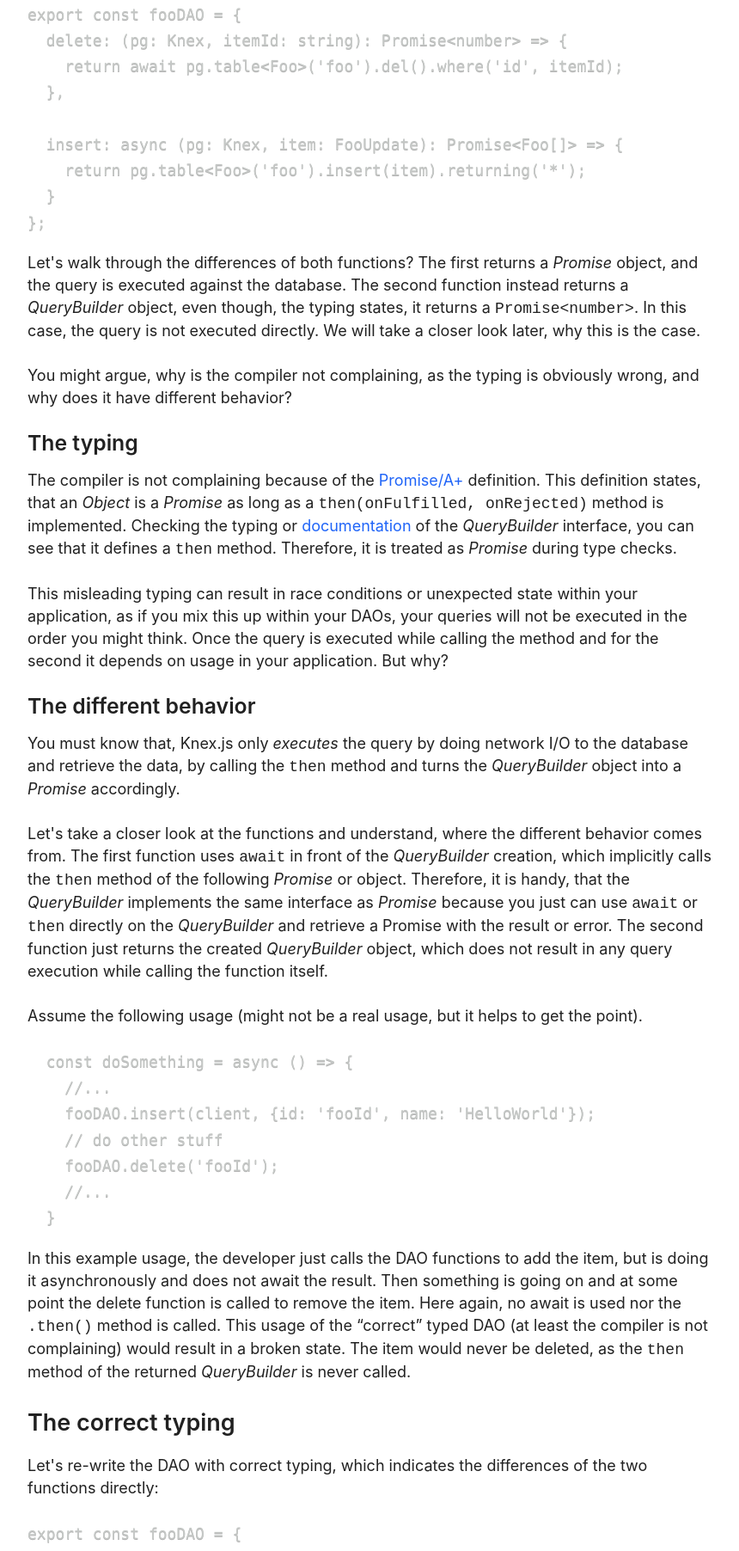
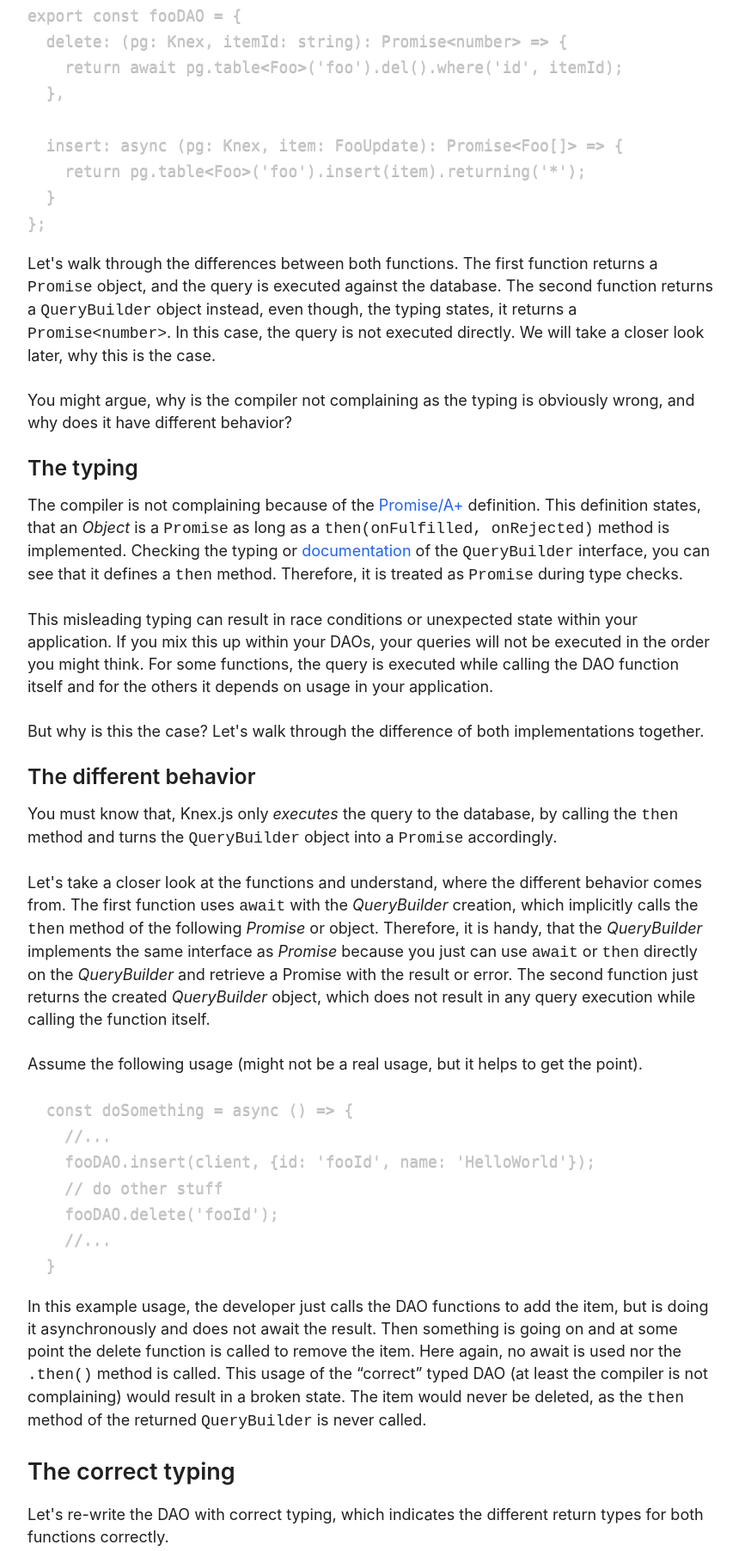
Before and after one commit to nikolasrist/nikos-blog, an Eleventy site: page src/posts/2022-07-27-knex-promise-resolution-decoded/index.md in a window 1280 px wide. Shown: the part 425-2229 px from the top of the page at 86% size, without its empty margins (208-1068 px from the left). Built offline with nearby package versions, Linux system fonts and the light colour scheme; Eleventy itself is replaced by a stand-in of ours; code samples lack their colours; files that its build step writes are made by us from their sources; what @sindresorhus/slugify would draw is missing.

Commit message:
Add additional improvements

````diff
--- a/src/posts/2022-07-27-knex-promise-resolution-decoded/index.md
+++ b/src/posts/2022-07-27-knex-promise-resolution-decoded/index.md
@@ -10,7 +10,7 @@ tags:
   - blog
 ---
 
-This blog posts tackle a small but important detail in the Knex.js _QueryBuilder_ interface. Misused, it can provide race conditions and unexpected behavior while communicating with the database.
+This blog post tackles a small but important detail in the Knex.js `QueryBuilder` interface. Misused, it can cause race conditions and unexpected behavior while communicating with the database.
 
 ## The issue
 
@@ -28,21 +28,23 @@ export const fooDAO = {
 };
 ```
 
-Let's walk through the differences of both functions? The first returns a _Promise_ object, and the query is executed against the database. The second function instead returns a _QueryBuilder_ object, even though, the typing states, it returns a `Promise<number>`. In this case, the query is not executed directly. We will take a closer look later, why this is the case.
+Let's walk through the differences between both functions. The first function returns a `Promise` object, and the query is executed against the database. The second function returns a `QueryBuilder` object instead, even though, the typing states, it returns a `Promise<number>`. In this case, the query is not executed directly. We will take a closer look later, why this is the case.
 
-You might argue, why is the compiler not complaining, as the typing is obviously wrong, and why does it have different behavior?
+You might argue, why is the compiler not complaining as the typing is obviously wrong, and why does it have different behavior?
 
 ### The typing
 
-The compiler is not complaining because of the [Promise/A+](https://promisesaplus.com/#requirements) definition. This definition states, that an _Object_ is a _Promise_ as long as a `then(onFulfilled, onRejected)` method is implemented. Checking the typing or [documentation](http://knexjs.org/guide/interfaces.html#promises) of the _QueryBuilder_ interface, you can see that it defines a `then` method. Therefore, it is treated as _Promise_ during type checks.
+The compiler is not complaining because of the [Promise/A+](https://promisesaplus.com/#requirements) definition. This definition states, that an _Object_ is a `Promise` as long as a `then(onFulfilled, onRejected)` method is implemented. Checking the typing or [documentation](http://knexjs.org/guide/interfaces.html#promises) of the `QueryBuilder` interface, you can see that it defines a `then` method. Therefore, it is treated as `Promise` during type checks.
 
-This misleading typing can result in race conditions or unexpected state within your application, as if you mix this up within your DAOs, your queries will not be executed in the order you might think. Once the query is executed while calling the method and for the second it depends on usage in your application. But why?
+This misleading typing can result in race conditions or unexpected state within your application. If you mix this up within your DAOs, your queries will not be executed in the order you might think. For some functions, the query is executed while calling the DAO function itself and for the others it depends on usage in your application.
+
+But why is this the case? Let's walk through the difference of both implementations together.
 
 ### The different behavior
 
-You must know that, Knex.js only _executes_ the query by doing network I/O to the database and retrieve the data, by calling the `then` method and turns the _QueryBuilder_ object into a _Promise_ accordingly.
+You must know that, Knex.js only _executes_ the query to the database, by calling the `then` method and turns the `QueryBuilder` object into a `Promise` accordingly.
 
-Let's take a closer look at the functions and understand, where the different behavior comes from. The first function uses `await` in front of the _QueryBuilder_ creation, which implicitly calls the `then` method of the following _Promise_ or object. Therefore, it is handy, that the _QueryBuilder_ implements the same interface as _Promise_ because you just can use `await` or `then` directly on the _QueryBuilder_ and retrieve a Promise with the result or error. The second function just returns the created _QueryBuilder_ object, which does not result in any query execution while calling the function itself.
+Let's take a closer look at the functions and understand, where the different behavior comes from. The first function uses `await` with the _QueryBuilder_ creation, which implicitly calls the `then` method of the following _Promise_ or object. Therefore, it is handy, that the _QueryBuilder_ implements the same interface as _Promise_ because you just can use `await` or `then` directly on the _QueryBuilder_ and retrieve a Promise with the result or error. The second function just returns the created _QueryBuilder_ object, which does not result in any query execution while calling the function itself.
 
 Assume the following usage (might not be a real usage, but it helps to get the point).
 
@@ -56,11 +58,11 @@ Assume the following usage (might not be a real usage, but it helps to get the p
   }
 ```
 
-In this example usage, the developer just calls the DAO functions to add the item, but is doing it asynchronously and does not await the result. Then something is going on and at some point the delete function is called to remove the item. Here again, no await is used nor the `.then()` method is called. This usage of the “correct” typed DAO (at least the compiler is not complaining) would result in a broken state. The item would never be deleted, as the `then` method of the returned _QueryBuilder_ is never called.
+In this example usage, the developer just calls the DAO functions to add the item, but is doing it asynchronously and does not await the result. Then something is going on and at some point the delete function is called to remove the item. Here again, no await is used nor the `.then()` method is called. This usage of the “correct” typed DAO (at least the compiler is not complaining) would result in a broken state. The item would never be deleted, as the `then` method of the returned `QueryBuilder` is never called.
 
 ## The correct typing
 
-Let's re-write the DAO with correct typing, which indicates the differences of the two functions directly:
+Let's re-write the DAO with correct typing, which indicates the different return types for both functions correctly.
 
 ```typescript
 export const fooDAO = {
@@ -74,15 +76,14 @@ export const fooDAO = {
 };
 ```
 
-This improved typing now really indicates the developer, what she retrieves from the DAO function. The first function returns a _Promise_ which resolves to data or an error, the second function returns a _QueryBuilder_.
-It might help to prevent issues like described above, but is not a nice interface and usage for the DAO, is it?
+This improved typing for the `insert` function now indicates clearly that a `QueryBuilder` is returned and not a `Promise`. It might help to prevent issues like described above, but is not a nice interface and usage for the DAO, is it?
 
 Let's transform the DAO to have a pleasant interface and user experience.
 
 ## The better way
 
-This section is named “The better way” on purpose because I want to avoid stating it is the right and only way.  I would argue it is the better one, than returning a _QueryBuilder_ from DAO functions.
-As you already can imagine, the recommendation is, to always return a real _Promises_ and not _QueryBuilder_ objects.
+This section is named “The better way” on purpose because I want to avoid stating it is the right and only way.  I would argue it is the better one, than returning a `QueryBuilder` from DAO functions.
+As you already can imagine, the recommendation is, to always return a real _Promises_ and not `QueryBuilder` objects.
 
 ```typescript
 export const fooDAO = {
@@ -96,10 +97,10 @@ export const fooDAO = {
 };
 ```
 
-This fixed DAO always ensures, that the queries are really being executed on function call and return a _Promise_ which can be handled properly.
-DAOs should always return data and encapsulate the database queries, and not leak them to the outside. This makes the interface much more simple and easy to understand or use.
+This fixed DAO always ensures, that the queries are really being executed on function call and return a `Promise` which can be handled properly.
+DAOs should always return data and encapsulate the database queries, and not leak them to the outside. This makes the interface much simpler and easy to use.
 
 ## Conclusion
 
 Typescript helps a lot in preventing you from introducing bugs, but it is not the silver bullet for everything. There might be other libraries or functions having similar typing in place, therefore always understand the libraries you use.
-For Knex.js, be aware of the typing issue with the _QueryBuilder_ and _Promise_ object, to prevent unexpected behavior. Nevertheless, it is the better way to implement DAOs in a way encapsulating the queries and only return data within a _Promise_.
+For Knex.js, be aware of the typing issue with the `QueryBuilder` and `Promise` object, to prevent unexpected behavior. Nevertheless, it is the better way to implement DAOs in a way encapsulating the queries and only return data within a `Promise`.
````
